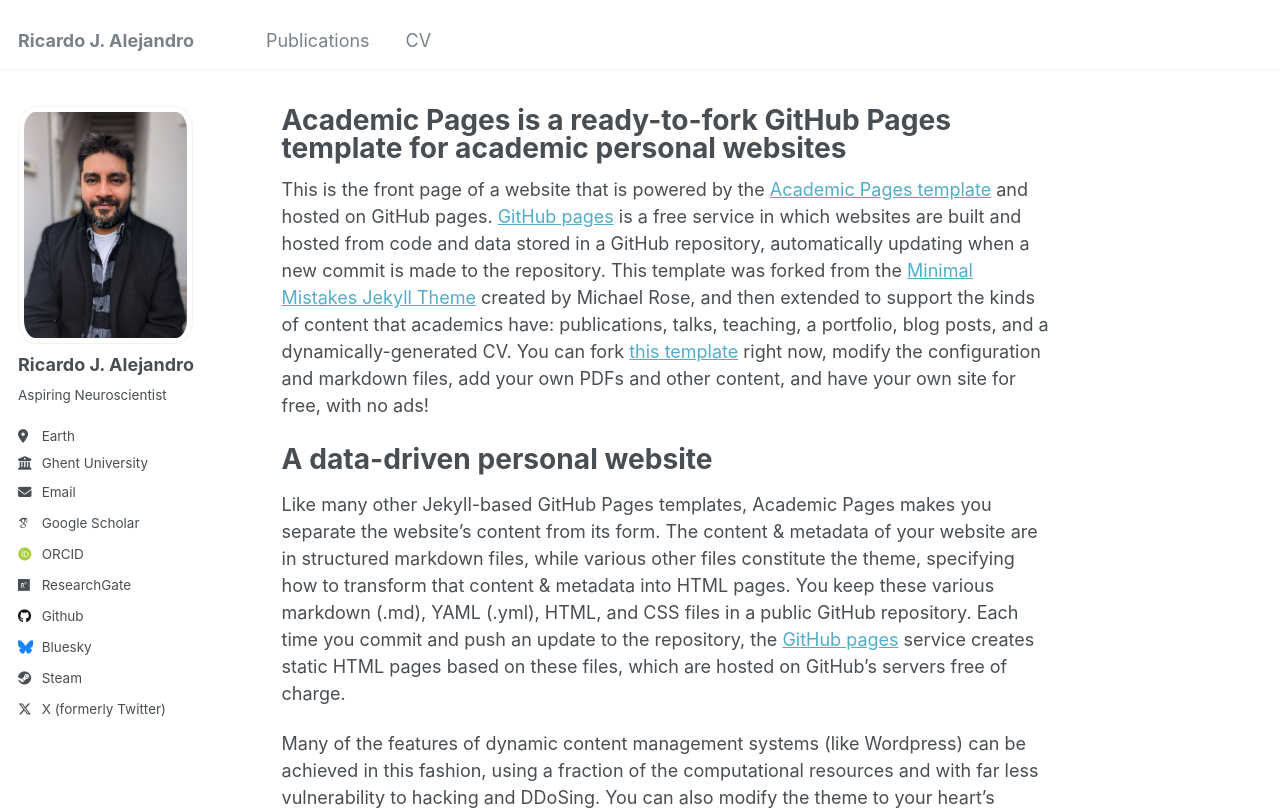
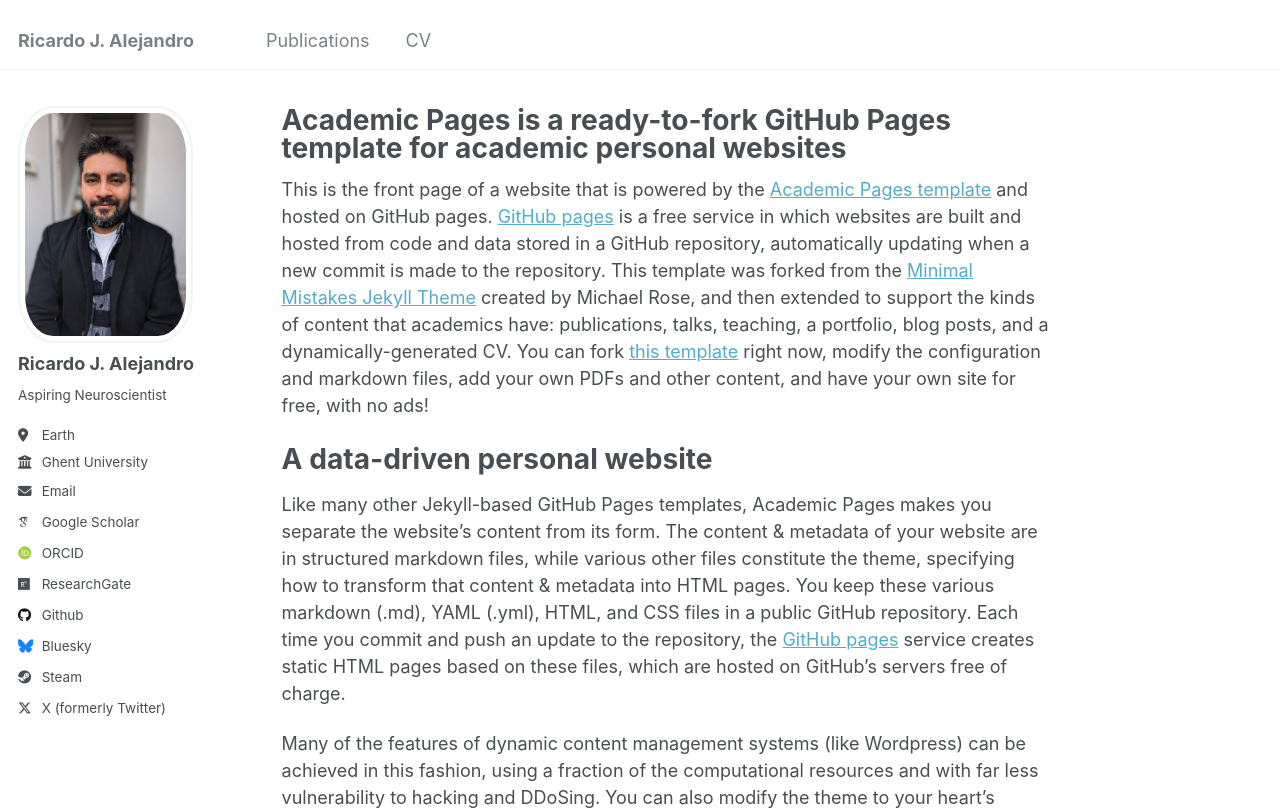
Before and after one commit to rjalejandro/rjalejandro.github.io, a Jekyll site: the page built from _pages/about.md, in a window 1280 px wide. Shown: the top 810 px of the page. Built offline with Jekyll 4.4.1, drawn with Linux system fonts in a browser that asks for light colours; some web fonts are replaced.

Commit message:
avatar frame

```diff
--- a/_sass/_sidebar.scss
+++ b/_sass/_sidebar.scss
@@ -91,11 +91,11 @@
 
   img {
     max-width: 175px;
-    border-radius: 10%;
+    border-radius: 20%;
 
     @include breakpoint($large) {
       padding: 5px;
-      border: 1px solid $border-color;
+      border: 2px solid $border-color;
     }
   }
 }
```
